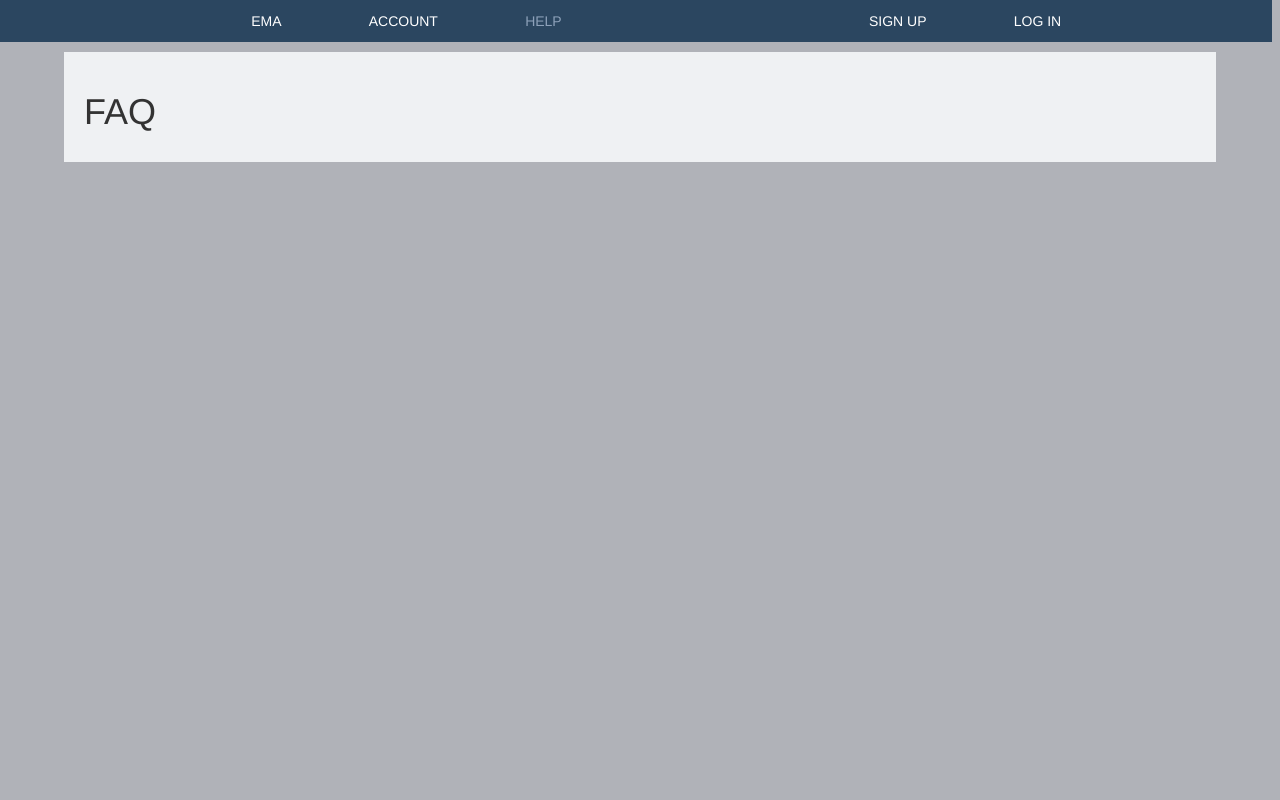
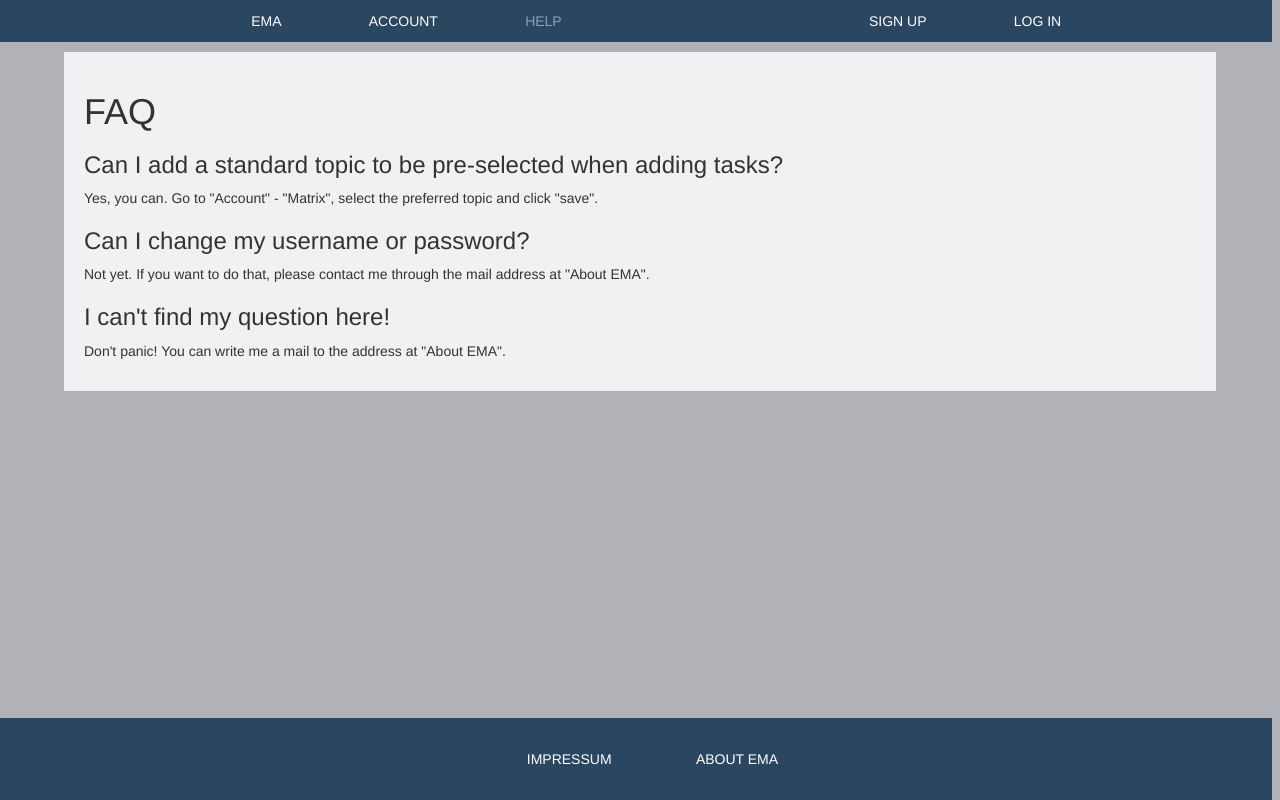
Before and after one commit to codingpaula/ema_project, a Django app: template ema/templates/orga/help.html in a window 1280 px wide. Run offline with Django 3.2, Linux system fonts and the light colour scheme; the template is opened without the code that fills it, so the values that code supplies are empty; some libraries are stand-ins or nearby versions.

Commit message:
about ema and help templates

```diff
--- a/ema/templates/orga/help.html
+++ b/ema/templates/orga/help.html
@@ -6,4 +6,21 @@
 {% endblock navbar %}
 {% block content %}
 <h1>FAQ</h1>
+<h3 class="FAQtitle">Can I add a standard topic to be pre-selected when adding tasks?</h3>
+<p>
+  Yes, you can. Go to "Account" - "Matrix", select the preferred topic and
+  click "save".
+</p>
+<h3 class="FAQtitle">Can I change my username or password?</h3>
+<p>
+  Not yet. If you want to do that, please contact me through the mail address
+  at "About EMA".
+</p>
+<h3 class="FAQtitle">I can't find my question here!</h3>
+<p>
+  Don't panic! You can write me a mail to the address at "About EMA".
+</p>
 {% endblock content %}
+{% block footer %}
+  {% include "footer.html" %}
+{% endblock footer %}
```
Also changed, not shown: ema/templates/orga/about_ema.html (+15 -0 lines).
